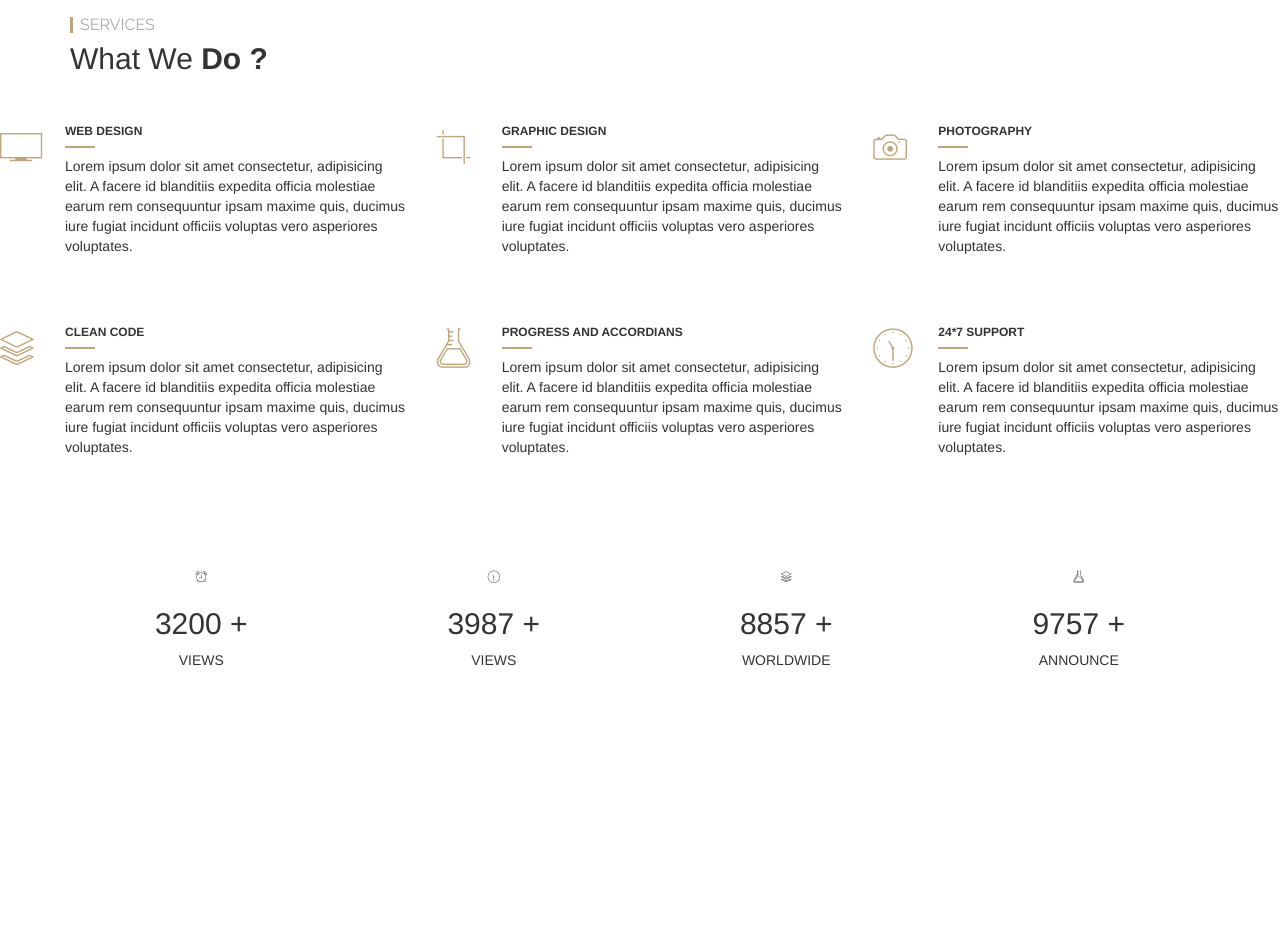
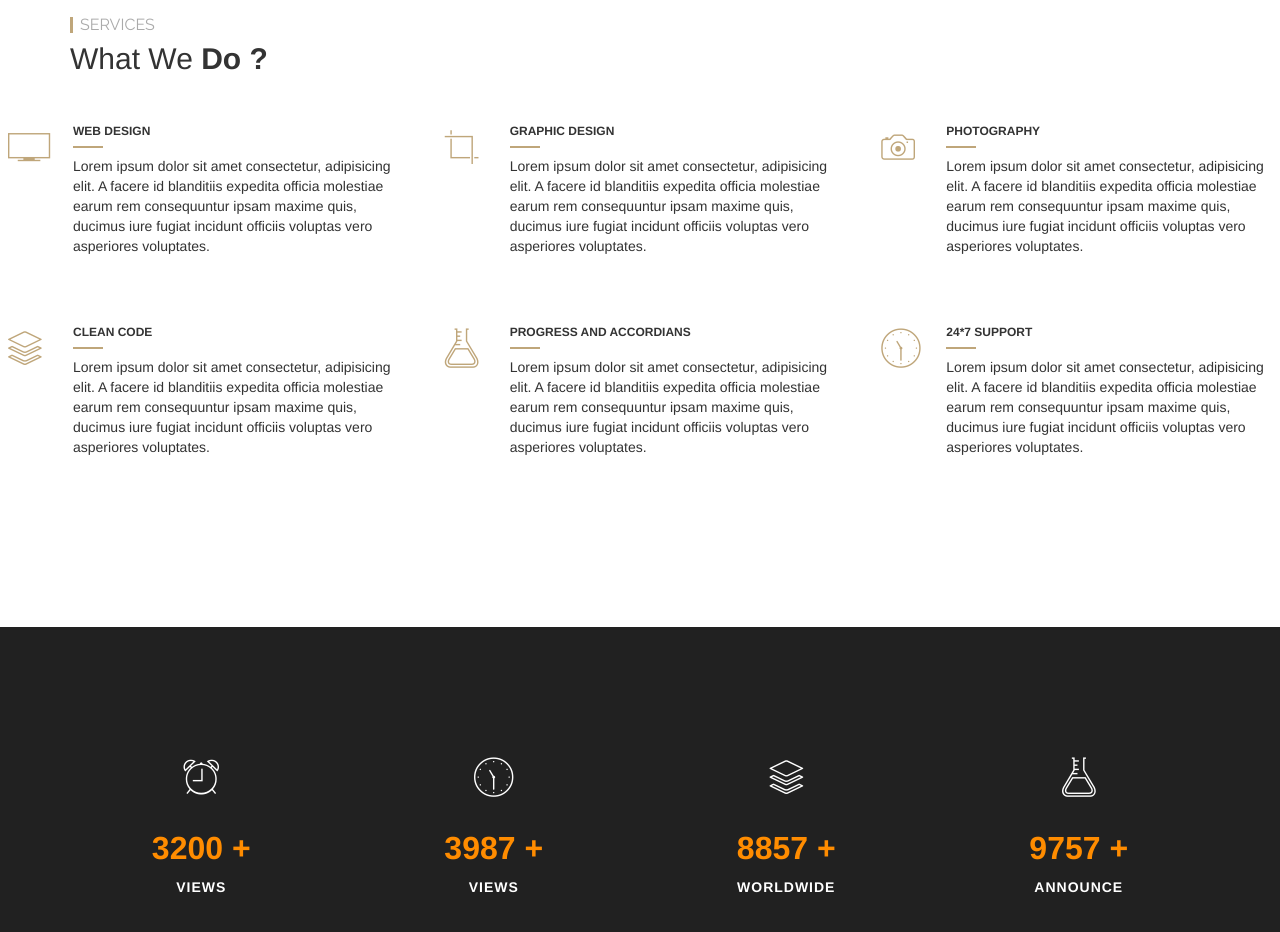
Before and after one commit to Yari-Carelli/Company-Website, a website: page index.html in a window 1280 px wide. Shown: the part 1480-2412 px from the top of the page. Before the commit the page ends 2160 px from the top, so only its background shows below. Drawn offline with nearby package versions, Linux system fonts and the light colour scheme; files whose address does not match are found by name.

Commit message:
Install counter up 2

```diff
--- a/assets/style.css
+++ b/assets/style.css
@@ -1,4 +1,5 @@
 @import url('https://fonts.googleapis.com/css2?family=Raleway&display=swap');
+
 
 /* Home Section */
 
@@ -388,10 +389,11 @@ span p{
     color: #fff;
 }
 
+
 /* Services Section */
 
 .services-item{
-    padding: 0px;
+    padding: 0 8px;
 }
 
 .services-item span{
@@ -428,3 +430,29 @@ h5.services-heading:after{
 .gaps{
     margin-top: 50px;
 }
+
+
+/* Statistics Section */
+
+.stat{
+    background: #212121;
+    padding-top: 80px;
+    padding-bottom: 80px;
+    color: white;
+    margin-top: 100px;
+}
+
+.stat i{
+    font-size: 45px;
+}
+
+.stat-items h2{
+    font-weight: bolder;
+    font-size: 32px;
+    color: darkorange;
+}
+
+.stat p{
+    font-weight: bold;
+    letter-spacing: 1px;
+}
--- a/index.html
+++ b/index.html
@@ -15,6 +15,9 @@
     <link rel="stylesheet" href="https://maxcdn.bootstrapcdn.com/bootstrap/3.3.7/css/bootstrap.min.css">
     <script src="https://ajax.googleapis.com/ajax/libs/jquery/3.3.1/jquery.min.js"></script>
     <script src="https://maxcdn.bootstrapcdn.com/bootstrap/3.3.7/js/bootstrap.min.js"></script>
+
+    <!-- Counter Up -->
+    <script src="assets/jquery.counterup.min.js"></script>
 
     <!-- Style.css -->
     <link rel="stylesheet" href="assets/style.css" />
--- /dev/null
+++ b/package.json
@@ -0,0 +1,5 @@
+{
+  "dependencies": {
+    "counterup2": "^2.0.2"
+  }
+}
```
Also changed, not shown: assets/jquery.counterup.min.js (added, +8 -0 lines), 1 other file.
